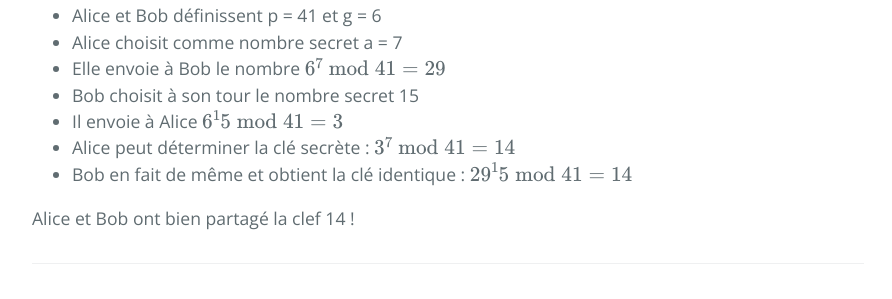
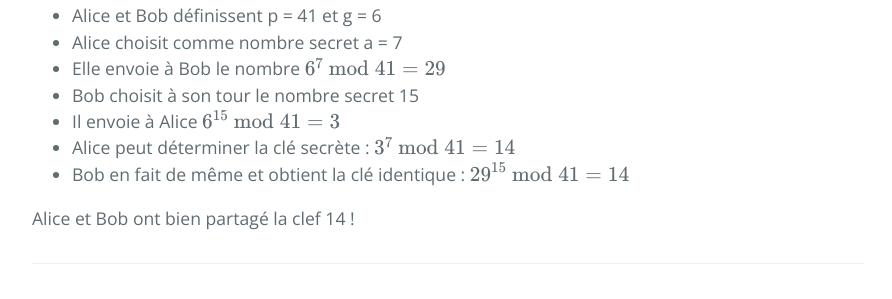
Before and after one commit to SamuelGallay/CryptoTPE, a Jekyll site: the page built from pages/4_Internet/2_diffie-hellman.md, in a window 1280 px wide. Shown: the part 1941-2240 px from the top of the page, without its empty margins (192-1084 px from the left). Built offline with Jekyll 4.4.1, drawn with Linux system fonts in a browser that asks for light colours; our own code applies the rules of GitHub Pages for plain Markdown files; formulas are drawn with MathJax 3.

```diff
--- a/pages/4_Internet/2_diffie-hellman.md
+++ b/pages/4_Internet/2_diffie-hellman.md
@@ -41,8 +41,8 @@ En connaissant p, g, A et B, il faudrait tout de même résoudre des calculs for
 * Alice choisit comme nombre secret a = 7
 * Elle envoie à Bob le nombre $$ 6^7 \bmod 41 = 29 $$
 * Bob choisit à son tour le nombre secret 15
-* Il envoie à Alice $$ 6^15 \bmod 41 = 3 $$
+* Il envoie à Alice $$ 6^{15} \bmod 41 = 3 $$
 * Alice peut déterminer la clé secrète : $$ 3^7 \bmod 41 = 14 $$
-* Bob en fait de même et obtient la clé identique : $$ 29^15 \bmod 41 = 14 $$
+* Bob en fait de même et obtient la clé identique : $$ 29^{15} \bmod 41 = 14 $$
 
 Alice et Bob ont bien partagé la clef 14 !
```
